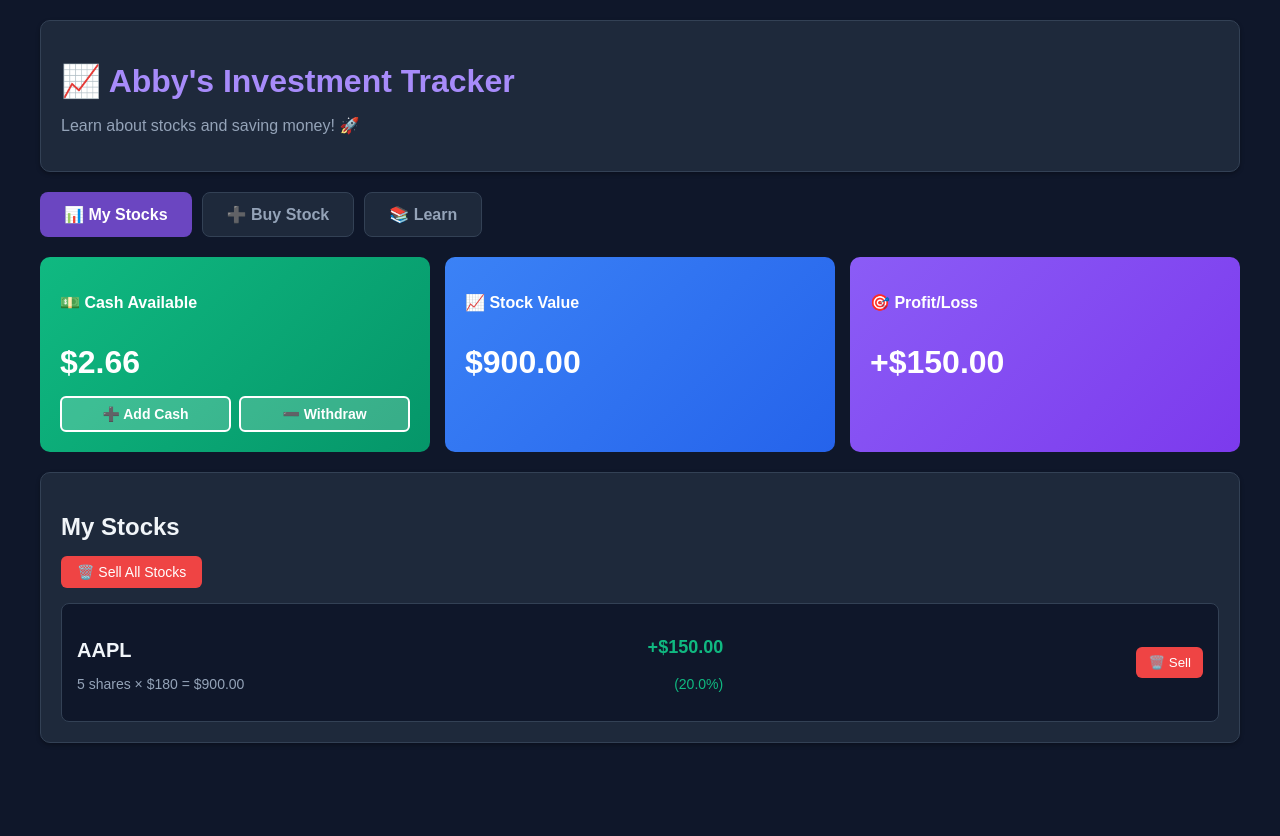
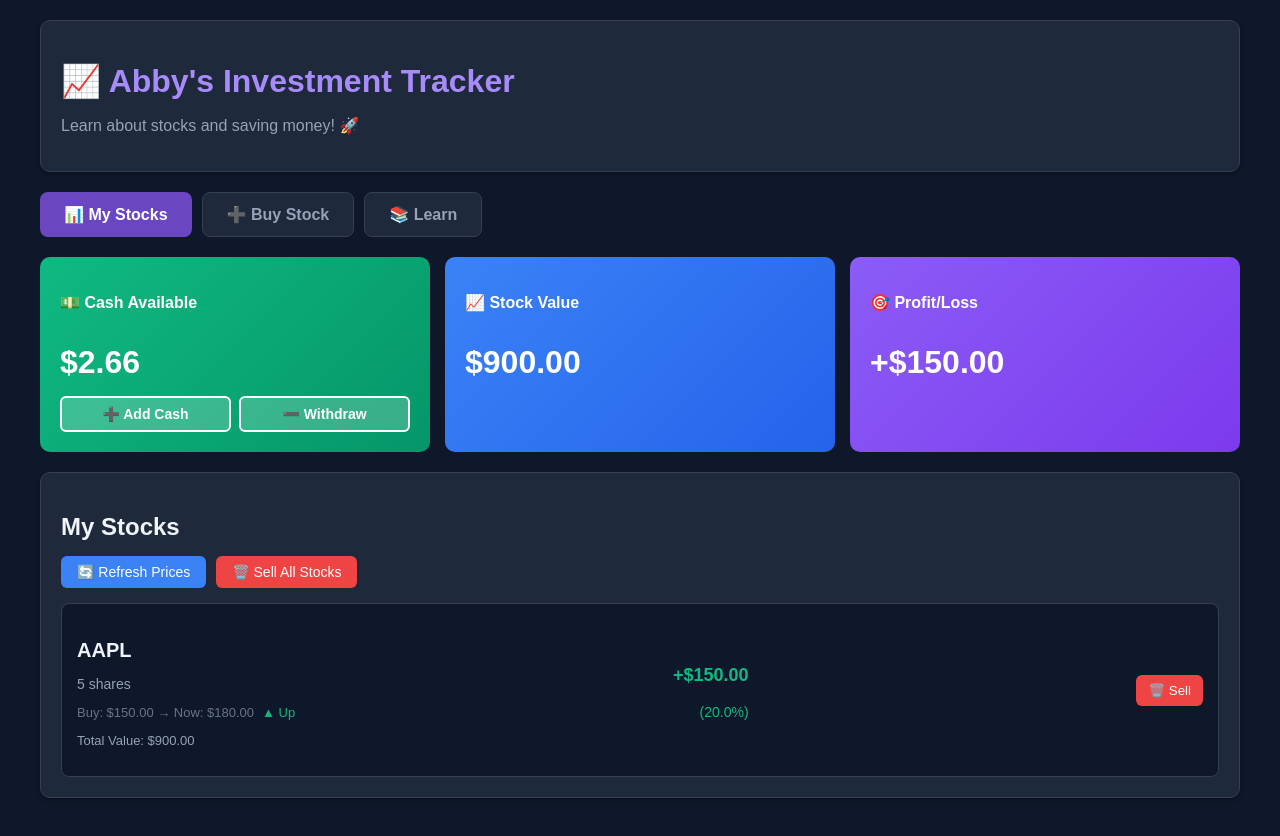
Before and after one commit to cdrew2-beep/kids-investment-tracker, a React (Create React App) app: page / in a window 1280 px wide. Shown: the top 836 px of the page. Built offline with nearby package versions, Linux system fonts and the light colour scheme.

Commit message:
Added real stock prices, price comparison, and improved UI

```diff
--- a/package.json
+++ b/package.json
@@ -7,6 +7,7 @@
     "@testing-library/jest-dom": "^6.9.1",
     "@testing-library/react": "^16.3.1",
     "@testing-library/user-event": "^13.5.0",
+    "axios": "^1.13.2",
     "react": "^19.2.3",
     "react-dom": "^19.2.3",
     "react-scripts": "5.0.1",
--- a/src/App.js
+++ b/src/App.js
@@ -1,4 +1,5 @@
 import React, { useState, useEffect } from 'react';
+import axios from 'axios';
 
 function App() {
   const [activeTab, setActiveTab] = useState('portfolio');
@@ -18,6 +19,71 @@ function App() {
   });
 
   const [newStock, setNewStock] = useState({ symbol: '', shares: 0, price: 0 });
+
+const fetchStockPrice = async (symbol) => {
+  try {
+    const apiKey = process.env.REACT_APP_ALPHA_VANTAGE_KEY;
+    const url = `https://www.alphavantage.co/query?function=GLOBAL_QUOTE&symbol=${symbol}&apikey=${apiKey}`;
+
+    console.log('Fetching price for:', symbol);
+    const response = await axios.get(url);
+    const data = response.data;
+
+    // Check for rate limit message
+    if (data.Note) {
+      alert('⚠️ API Rate Limit Reached!\n\nFree tier allows 5 calls per minute.\nPlease wait 60 seconds and try again.');
+      return null;
+    }
+
+    // Check for invalid API key
+    if (data['Error Message']) {
+      alert('❌ Error: Invalid API key or stock symbol.\n\nMake sure your .env file has the correct API key.');
+      return null;
+    }
+
+    const quote = data['Global Quote'];
+
+    if (quote && quote['05. price']) {
+      const price = parseFloat(quote['05. price']);
+      console.log('Price fetched successfully:', price);
+      return price;
+    } else {
+      alert(`❌ Stock symbol "${symbol}" not found!\n\nMake sure you're using the correct ticker symbol.\nExamples: AAPL, TSLA, MSFT, GOOGL`);
+      return null;
+    }
+  } catch (error) {
+    console.error('Error fetching stock price:', error);
+    alert('❌ Network error. Please check your internet connection and try again.');
+    return null;
+  }
+};
+
+const refreshAllPrices = async () => {
+  if (portfolio.length === 0) {
+    alert('No stocks to refresh!');
+    return;
+  }
+
+  const confirmed = window.confirm('Refresh all stock prices? This will fetch current market prices.');
+  if (!confirmed) return;
+
+  const updatedPortfolio = [];
+
+  for (const stock of portfolio) {
+    const newPrice = await fetchStockPrice(stock.symbol);
+    if (newPrice) {
+      updatedPortfolio.push({
+        ...stock,
+        currentPrice: newPrice
+      });
+    } else {
+      updatedPortfolio.push(stock);
+    }
+  }
+
+  setPortfolio(updatedPortfolio);
+  alert('Prices updated!');
+};
 
   const addCash = () => {
   const amount = prompt('How much cash do you want to add?');
@@ -61,22 +127,27 @@ const clearAllStocks = () => {
     localStorage.setItem('portfolio', JSON.stringify(portfolio));
   }, [portfolio]);
 
-  const addStock = () => {
-    if (newStock.symbol && newStock.shares > 0 && newStock.price > 0) {
-      const cost = newStock.shares * newStock.price;
+ const addStock = async () => {
+  if (newStock.symbol && newStock.shares > 0) {
+    // Fetch real price
+    const realPrice = await fetchStockPrice(newStock.symbol);
+
+    if (realPrice) {
+      const cost = newStock.shares * realPrice;
       if (cost <= cash) {
         setPortfolio([...portfolio, {
           id: Date.now(),
           symbol: newStock.symbol.toUpperCase(),
           name: newStock.symbol.toUpperCase(),
           shares: parseFloat(newStock.shares),
-          buyPrice: parseFloat(newStock.price),
-          currentPrice: parseFloat(newStock.price)
+          buyPrice: realPrice,
+          currentPrice: realPrice
         }]);
         setCash(cash - cost);
         setNewStock({ symbol: '', shares: 0, price: 0 });
       } else {
-        alert("Not enough cash!");
+        alert(`Not enough cash! ${newStock.shares} shares costs $${cost.toFixed(2)}`);
+      }
     }
   }
 };
@@ -187,6 +258,23 @@ color: activeTab === tab ? 'white' : '#94A3B8',
 
             <div style={{ backgroundColor: '#1E293B', borderRadius: '10px', padding: '20px', boxShadow: '0 2px 4px rgba(0,0,0,0.3)', border: '1px solid #334155' }}>
   <h2 style={{ fontSize: '24px', fontWeight: 'bold', marginBottom: '15px', color: '#F1F5F9' }}>My Stocks</h2>
+
+              <div style={{ display: 'flex', gap: '10px', marginBottom: '15px', flexWrap: 'wrap' }}>
+  <button
+    onClick={refreshAllPrices}
+    style={{
+      padding: '8px 16px',
+      backgroundColor: '#3B82F6',
+      color: 'white',
+      border: 'none',
+      borderRadius: '6px',
+      fontSize: '14px',
+      cursor: 'pointer'
+    }}
+  >
+    🔄 Refresh Prices
+  </button>
+
   {portfolio.length > 0 && (
     <button
       onClick={clearAllStocks}
@@ -197,13 +285,14 @@ color: activeTab === tab ? 'white' : '#94A3B8',
         border: 'none',
         borderRadius: '6px',
         fontSize: '14px',
-      cursor: 'pointer',
-      marginBottom: '15px'
+        cursor: 'pointer'
       }}
     >
       🗑️ Sell All Stocks
     </button>
   )}
+</div>
+
               {portfolio.length === 0 ? (
                 <p style={{ textAlign: 'center', color: '#94A3B8', padding: '40px' }}>
                   No stocks yet! Click "Buy Stock" to get started.
@@ -217,8 +306,23 @@ color: activeTab === tab ? 'white' : '#94A3B8',
                       <div key={stock.id} style={{ backgroundColor: '#0F172A', borderRadius: '8px', padding: '15px', display: 'flex', justifyContent: 'space-between', alignItems: 'center', border: '1px solid #334155' }}>
                         <div>
   <h3 style={{ fontSize: '20px', fontWeight: 'bold', marginBottom: '5px', color: '#F1F5F9' }}>{stock.symbol}</h3>
-<p style={{ fontSize: '14px', color: '#94A3B8' }}>
-                            {stock.shares} shares × ${stock.currentPrice} = ${(stock.shares * stock.currentPrice).toFixed(2)}
+  <p style={{ fontSize: '14px', color: '#94A3B8', marginBottom: '5px' }}>
+    {stock.shares} shares
+  </p>
+  <p style={{ fontSize: '13px', color: '#64748B', marginBottom: '3px' }}>
+  Buy: ${stock.buyPrice.toFixed(2)} → Now: ${stock.currentPrice.toFixed(2)}
+  {stock.currentPrice > stock.buyPrice && (
+    <span style={{ color: '#10B981', marginLeft: '8px' }}>▲ Up</span>
+  )}
+  {stock.currentPrice < stock.buyPrice && (
+    <span style={{ color: '#EF4444', marginLeft: '8px' }}>▼ Down</span>
+  )}
+  {stock.currentPrice === stock.buyPrice && (
+    <span style={{ color: '#94A3B8', marginLeft: '8px' }}>→ Same</span>
+  )}
+</p>
+  <p style={{ fontSize: '13px', color: '#94A3B8' }}>
+    Total Value: ${(stock.shares * stock.currentPrice).toFixed(2)}
   </p>
 </div>
                         <div style={{ textAlign: 'right' }}>
@@ -274,24 +378,11 @@ color: activeTab === tab ? 'white' : '#94A3B8',
                 />
               </div>
 
-              <div style={{ marginBottom: '15px' }}>
-                <label style={{ display: 'block', fontSize: '14px', fontWeight: 'bold', marginBottom: '5px', color: '#F1F5F9' }}>
-                  Price per Share ($)
-                </label>
-                <input
-                  type="number"
-                  value={newStock.price || ''}
-                  onChange={(e) => setNewStock({...newStock, price: e.target.value})}
-                  style={{ width: '100%', padding: '10px', fontSize: '16px', border: '2px solid #ddd', borderRadius: '6px' }}
-                  placeholder="150.00"
-                />
-              </div>
 
-              {newStock.shares > 0 && newStock.price > 0 && (
-                <div style={{ backgroundColor: '#EFF6FF', padding: '15px', borderRadius: '8px', marginBottom: '15px' }}>
-                  <p style={{ fontSize: '14px', color: '#666', marginBottom: '5px' }}>Total Cost:</p>
-                  <p style={{ fontSize: '28px', fontWeight: 'bold', color: '#3B82F6' }}>
-                    ${(newStock.shares * newStock.price).toFixed(2)}
+              {newStock.shares > 0 && (
+  <div style={{ backgroundColor: '#1E3A8A', padding: '15px', borderRadius: '8px', marginBottom: '15px' }}>
+    <p style={{ fontSize: '14px', color: '#93C5FD', marginBottom: '5px' }}>
+      Price will be fetched automatically when you click "Buy Stock"
     </p>
   </div>
 )}
@@ -300,7 +391,7 @@ color: activeTab === tab ? 'white' : '#94A3B8',
                 onClick={addStock}
                 style={{ width: '100%', padding: '12px', backgroundColor: '#6B46C1', color: 'white', border: 'none', borderRadius: '8px', fontSize: '16px', fontWeight: 'bold', cursor: 'pointer' }}
               >
-                ➕ Buy Stock
+                ➕ Buy Stock (Fetch Real Price)
               </button>
             </div>
           </div>
```
Also changed, not shown: 2 other files (tests, documents, lock files or other folders). Lines whose indentation alone changed are shown as unchanged.
